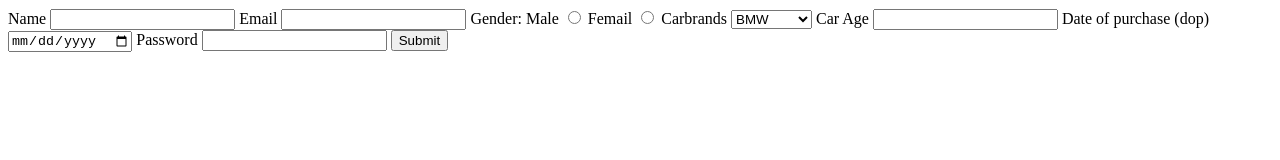
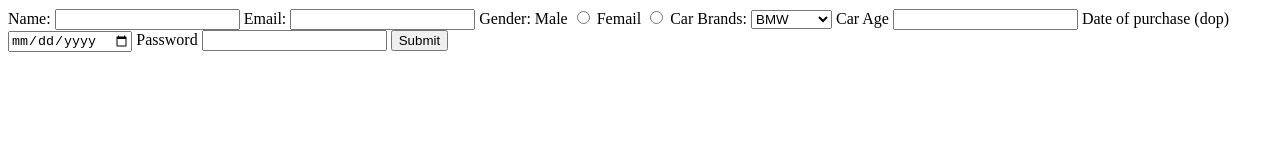
Before and after one commit to acciojob/car-insurance-form-Praveen27p, a website: page main.html in a window 1280 px wide. Drawn offline with Linux system fonts and the light colour scheme.

Commit message:
created a submission

```diff
--- a/main.html
+++ b/main.html
@@ -8,28 +8,28 @@
 
 <body>
 	<form method="post">
-		<lable for="name">Name</lable>
+		<label for="name">Name:</label>
 		<input type="text" id="name" required>
-		<lable for="email">Email</lable>
+		<label for="email">Email:</label>
 		<input type="email" id="email" required>
-		<lable>Gender:</lable>
+		<label>Gender:</label>
 		<label for="gender_m">Male</label>
 		<input type="radio" id="gender_m" name="gender"  required>
-		<lable for="gender_f">Femail</lable>
+		<label for="gender_f">Femail</label>
 		<input type="radio" id="gender_f" name="gender" required>
-		<lable for="cars">Carbrands</lable>
+		<label for="cars">Car Brands:</label>
 		<select name="car" id="cars">
 			<option value="BMW">BMW</option>
 			<option value="Audi">Audi</option>
 			<option value="Mercedez">Mercedez</option>
 		</select>
-		<lable for="carage">Car Age</lable>
+		<label for="carage">Car Age</label>
 		<input type="number" id="carage" required>
-		<lable for="dop">Date of purchase (dop)</lable>
+		<label for="dop">Date of purchase (dop)</label>
 		<input type="date" id="dop" required>
-		<lable for="password">Password</lable>
+		<label for="password">Password</label>
 		<input type="password" id="password" required>
-		<button type="submit">Submit</button>
+<button type="submit">Submit</button>
 
 	</form>
 	<!-- the entire body must be written by student -->
```
